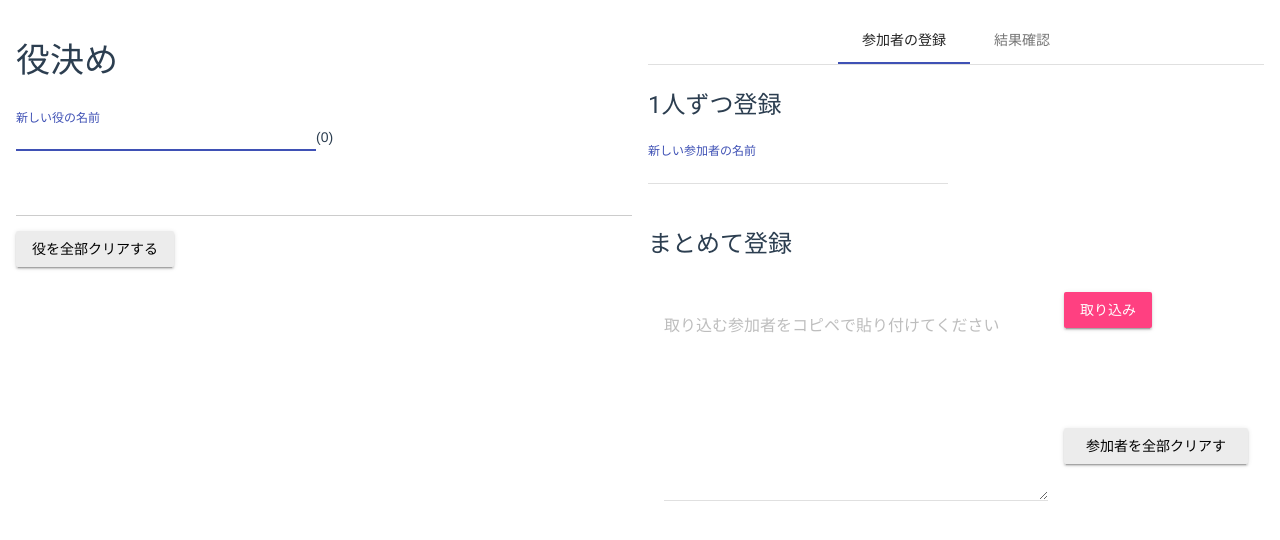
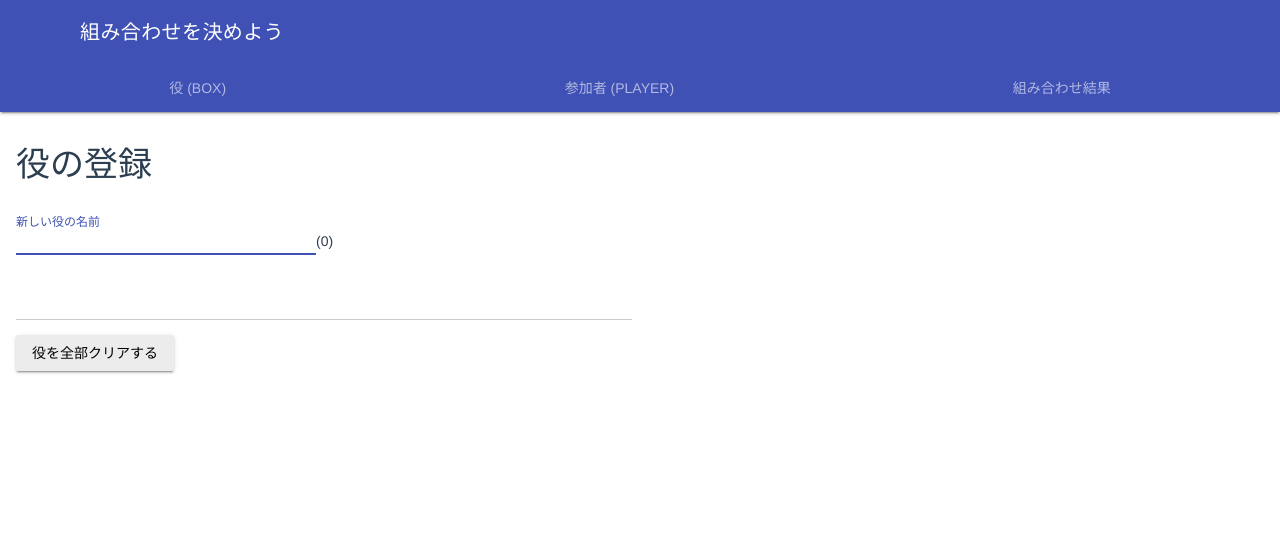
Before and after one commit to maripiyoko/kumi-kime, a Vue app: page / in a window 1280 px wide. Shown: the top 540 px of the page. Built offline with nearby package versions, Linux system fonts and the light colour scheme.

Commit message:
Apply Material design.

```diff
--- a/src/App.vue
+++ b/src/App.vue
@@ -1,7 +1,22 @@
 <template>
-  <div id="app" class="mdl-grid">
-    <box-list ref="boxref" :boxPlayers="boxPlayers" :remainingPlayers="remainingPlayers"></box-list>
-    <player-list v-on:matchBoxPlayers="players_callback" :boxPlayers="boxPlayers"></player-list>
+  <div id="app" class="mdl-layout mdl-js-layout mdl-layout--fixed-header mdl-layout--fixed-tabs">
+    <header class="mdl-layout__header">
+      <div class="mdl-layout__header-row">
+        <span class="mdl-layout-title">組み合わせを決めよう</span>
+      </div>
+      <div class="mdl-layout__tab-bar mdl-js-ripple-effect">
+        <a href="#scroll-tab-1" class="mdl-layout__tab js-active">役 (Box)</a>
+        <a href="#players-load-panel" class="mdl-layout__tab">参加者 (Player)</a>
+        <a href="#players-match-panel" class="mdl-layout__tab">組み合わせ結果</a>
+      </div>
+    </header>
+
+    <main class="mdl-layout__content">
+      <section class="mdl-layout__tab-panel is-active mdl-grid" id="scroll-tab-1">
+        <box-list ref="boxref" :boxPlayers="boxPlayers" :remainingPlayers="remainingPlayers"></box-list>
+      </section>
+      <player-list v-on:matchBoxPlayers="players_callback" :boxPlayers="boxPlayers"></player-list>
+    </main>
   </div>
 </template>
 
@@ -84,4 +99,9 @@ export default {
   width: 40px;
   text-align: right;
 }
+.box-player-card.mdl-card {
+  width: 256px;
+  height: 256px;
+  background: #3E4EB8;
+}
 </style>
--- a/src/components/BoxList.vue
+++ b/src/components/BoxList.vue
@@ -1,7 +1,7 @@
 <template>
   <div id="box-list" class="mdl-cell mdl-cell--6-col">
     <div>
-      <h3>{{name}}</h3>
+      <h3>役の登録</h3>
       <div class="mdl-textfield mdl-js-textfield mdl-js-textfield mdl-textfield--floating-label">
         <input class="new-box mdl-textfield__input"
           id="new_box"
@@ -79,7 +79,6 @@ export default {
   props: ['remainingPlayers'],
   data () {
     return {
-      name: '役決め',
       newBox: '',
       boxes: boxStorage.fetch(),
       editedBox: null
--- a/src/components/PlayerList.vue
+++ b/src/components/PlayerList.vue
@@ -1,16 +1,10 @@
 <template>
-  <div class="mdl-tabs mdl-js-tabs mdl-js-ripple-effect　mdl-cell mdl-cell--6-col">
-    <div class="mdl-tabs__tab-bar">
-      <a href="#players-load-panel" class="mdl-tabs__tab"
-        :class="{ 'is-active' : isNoPlayer() }">参加者の登録</a>
-      <a href="#players-match-panel" class="mdl-tabs__tab"
-        :class="{ 'is-active' : !isNoPlayer() }">結果確認</a>
-    </div>
-
-    <div class="mdl-tabs__panel is-active" id="players-load-panel">
-      <div id="player-list" class="">
+  <div>
+    <div class="mdl-layout__tab-panel" id="players-load-panel">
+      <div id="player-list" class="mdl-grid">
+        <div class="mdl-cell mdl-cell--6-col">
           <h4>1人ずつ登録</h4>
-        <div class="mdl-textfield mdl-js-textfield mdl-textfield--floating-label">
+          <div class="mdl-cell mdl-cell--6-col mdl-textfield mdl-js-textfield mdl-textfield--floating-label">
             <input class="new-box mdl-textfield__input"
               id="new_player"
               type="text"
@@ -21,9 +15,16 @@
             <label class="mdl-textfield__label" for="new_player">新しい参加者の名前</label>
           </div>
 
+          <ul class="mdl-list">
+            <li v-for="player in players" class="player mdl-list__item">
+              {{player.id}}. {{player.name}} {{player.choices}} : {{player.boxId}}
+            </li>
+          </ul>
+        </div>
+
+        <div class="mdl-cell mdl-cell--6-col">
           <h4>まとめて登録</h4>
-        <div class="mdl-grid">
-          <div class="mdl-cell mdl-cell--8-col mdl-textfield mdl-js-textfield mdl-textfield--floating-label">
+          <div class="mdl-textfield mdl-js-textfield mdl-textfield--floating-label">
             <textarea class="mdl-textfield__input"
               v-model="importingPlayersCsv"
               id="players_batch_import"
@@ -31,45 +32,39 @@
               rows= "10"></textarea>
             <label class="mdl-textfield__label" for="players_batch_import">取り込む参加者をコピペで貼り付けてください</label>
           </div>
-          <div class="mdl-cell mdl-cell--4-col">
+          <div class="">
             <button class="mdl-button mdl-js-button mdl-button--raised mdl-js-ripple-effect mdl-button--accent"
               @click="importPlayers()">
               取り込み
             </button>
             <button class="mdl-button mdl-js-button mdl-button--raised mdl-js-ripple-effect"
-              @click="clearAllPlayers()"
-              style="margin-top:100px;">
+              @click="clearAllPlayers()">
               参加者を全部クリアする
             </button>
           </div>
         </div>
-        <ul class="mdl-list">
-          <li v-for="player in players" class="player mdl-list__item">
-            {{player.id}}. {{player.name}} {{player.choices}}
-          </li>
-        </ul>
       </div>
     </div>
 
-    <div class="mdl-tabs__panel" id="players-match-panel">
-      <h3>結果を確認する</h3>
-      <div>
+    <div class="mdl-layout__tab-panel mdl-grid" id="players-match-panel">
+      <div class="mdl-cell mdl-cell--12-col">
         <button class="mdl-button mdl-js-button mdl-button--raised mdl-js-ripple-effect mdl-button--accent"
           @click="matchBoxPlayers()">
           組み合わせを探す
         </button>
-        <ul class="mdl-list">
-          <li v-for="player in players" class="player mdl-list__item">
-            {{player.id}}. {{player.name}} {{player.choices}} : {{player.boxId}}
-          </li>
-        </ul>
       </div>
       <div>
-        <ul class="mdl-list">
-          <li v-for="boxPlayer in boxPlayers" class="box-player mdl-list__item">
+        <div class="mdl-list">
+          <div v-for="boxPlayer in boxPlayers" class="box-player-card mdl-card">
+            <div class="mdl-card__title mdl-card--expand">
+
+            </div>
+            <div class="mdl-card__actions mdl-card--border">
+
+            </div>
             {{boxPlayer}}
-          </li>
-        </ul>
+          </div>
+        </div>
       </div>
     </div>
   </div>
```
Lines whose indentation alone changed are shown as unchanged.
